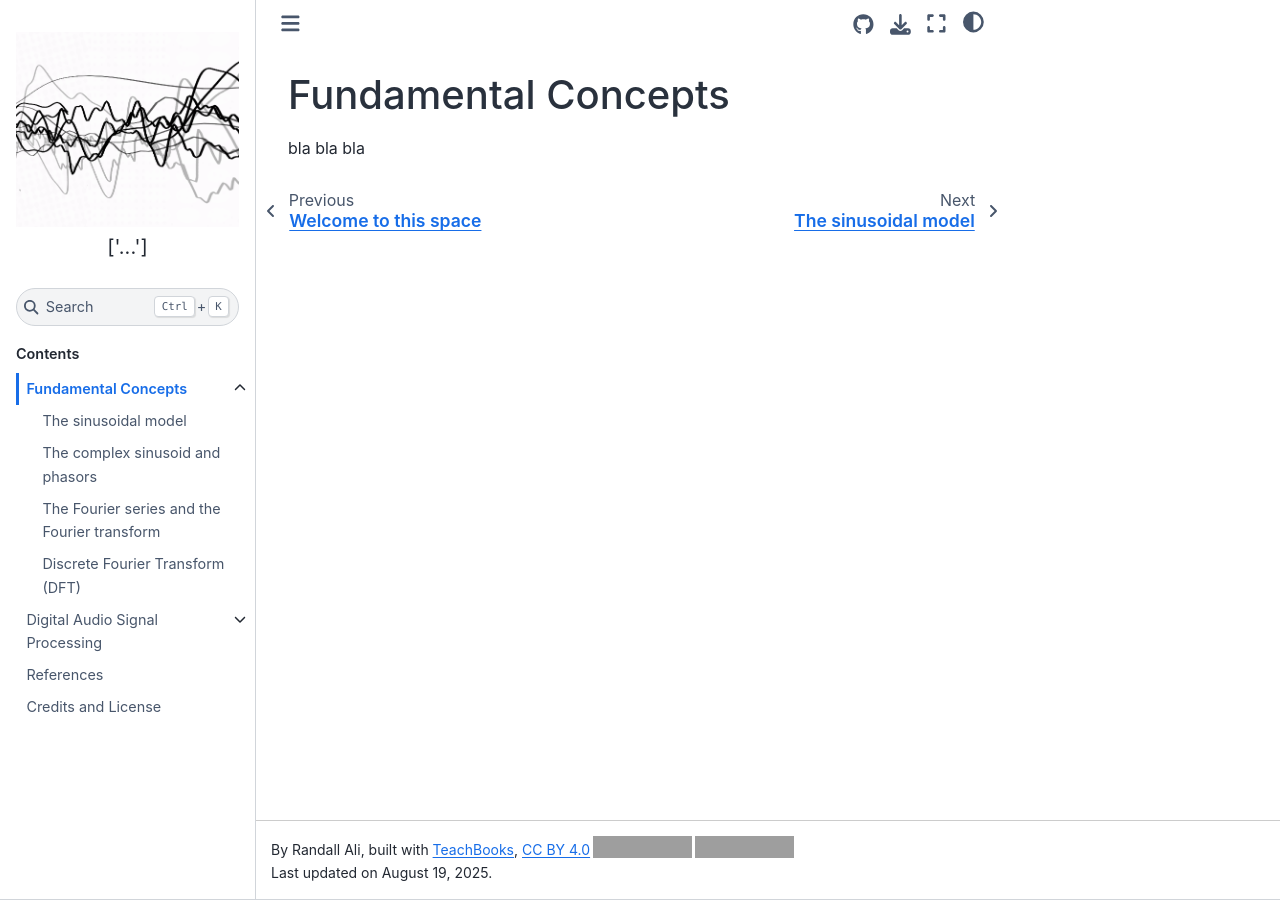
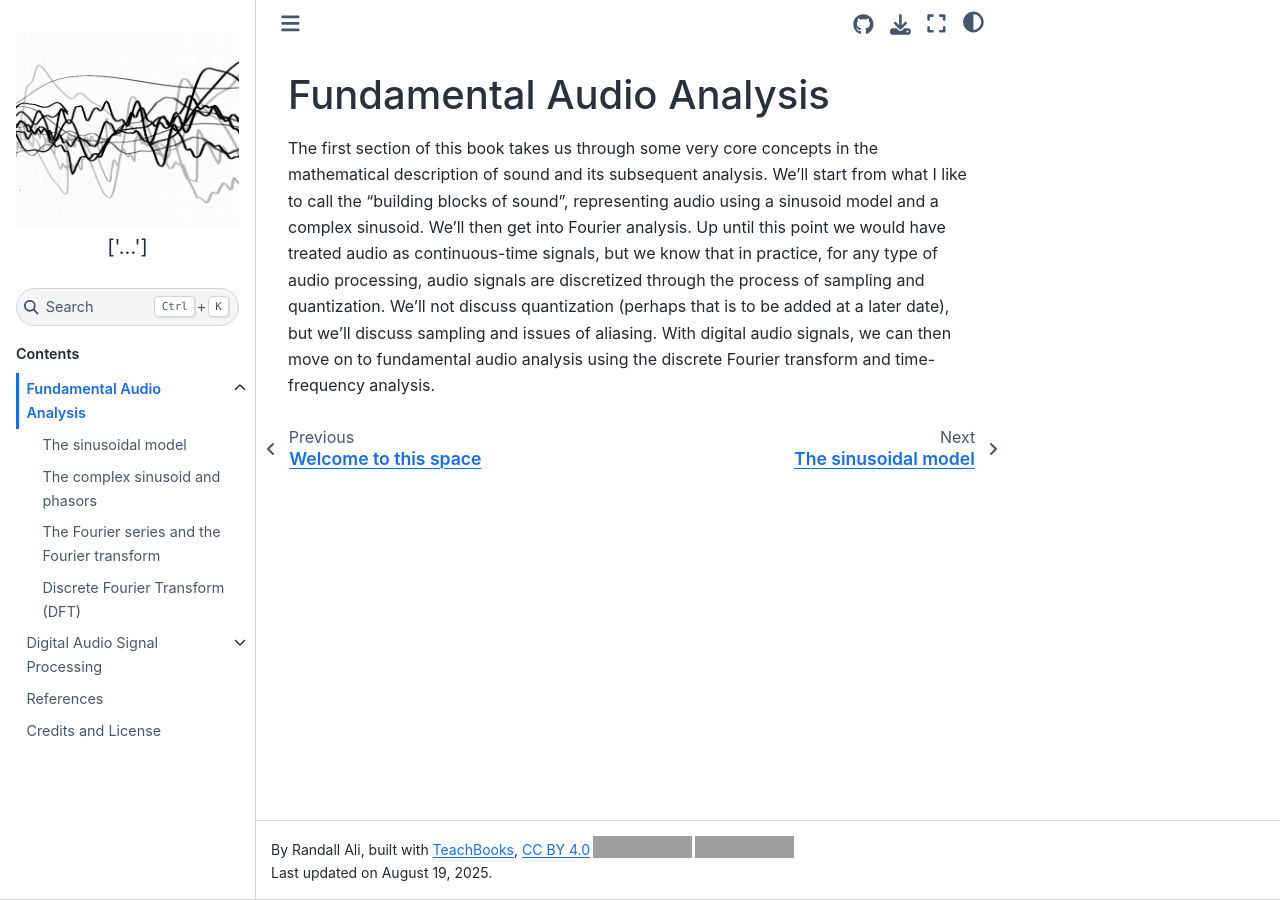
Before and after one commit to randyaliased/acspjbook, a Jupyter Book: the page built from book/fundamental/overview.md, in a window 1280 px wide. Built offline with Jupyter Book 1.0.4 settings and Sphinx 7.4.7 and the Sphinx Book theme 1.1.4, drawn with Linux system fonts in a browser that asks for light colours; pages that are not in the unit, such as notebooks, are missing from menus; comment, search, counter and statistics services are not loaded; grey boxes are pictures that could not be loaded.

```diff
--- a/book/fundamental/overview.md
+++ b/book/fundamental/overview.md
@@ -1,3 +1,3 @@
-# Fundamental Concepts
+# Fundamental Audio Analysis
 
-bla bla bla
+The first section of this book takes us through some very core concepts in the mathematical description of sound and its subsequent analysis. We'll start from what I like to call the "building blocks of sound", representing audio using a sinusoid model and a complex sinusoid. We'll then get into Fourier analysis. Up until this point we would have treated audio as continuous-time signals, but we know that in practice, for any type of audio processing, audio signals are discretized through the process of sampling and quantization. We'll not discuss quantization (perhaps that is to be added at a later date), but we'll discuss sampling and issues of aliasing. With digital audio signals, we can then move on to fundamental audio analysis using the discrete Fourier transform and time-frequency analysis.
```
Also changed, not shown: book/fundamental/01_Sinusoidal_Model.ipynb.
